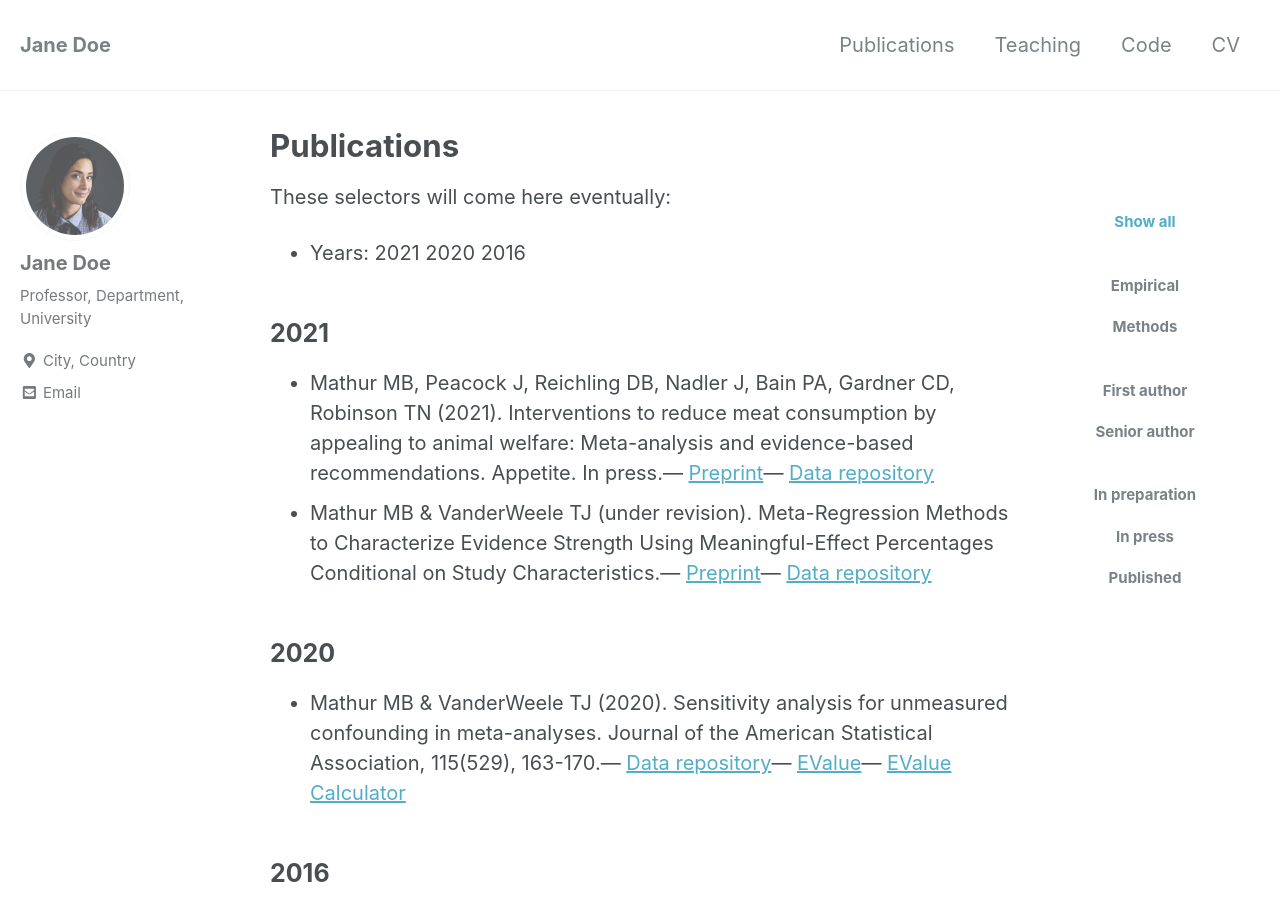
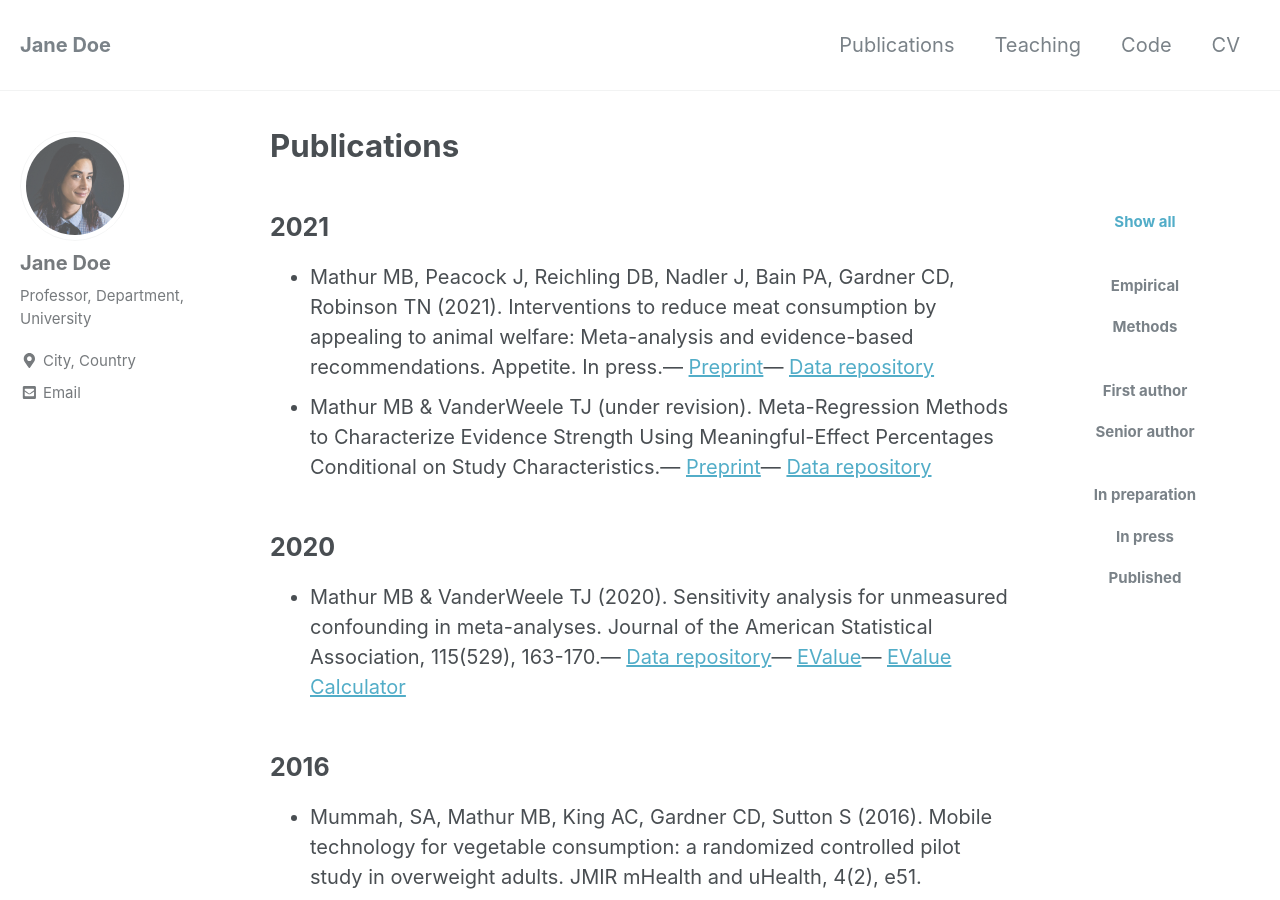
Before and after one commit to psolymos/academic-website-template, a Jekyll site: the page built from publications/index.md, in a window 1280 px wide and 900 px high. Built offline with Jekyll 4.4.1, drawn with Linux system fonts in a browser that asks for light colours; nearby versions of some CDN libraries; comment, search, counter and statistics services are not loaded.

Commit message:
Cleanup
Signed-off-by: Peter Solymos <psolymos@gmail.com>

```diff
--- a/publications/index.md
+++ b/publications/index.md
@@ -9,12 +9,7 @@ author_profile: true
   <p>{% for v in site.data.categories.publications.types %}<div class="btn btn--unselected select-type-{{ v.id }}">{{ v.name }}</div>{% endfor %}</p>
   <p>{% for v in site.data.categories.publications.authorship %}<div class="btn btn--unselected select-type-{{ v.id }}">{{ v.name }}</div>{% endfor %}</p>
   <p>{% for v in site.data.categories.publications.status %}<div class="btn btn--unselected select-type-{{ v.id }}">{{ v.name }}</div>{% endfor %}</p>
-
 </aside>
-
-These selectors will come here eventually:
-
-- Years: {% for y in site.data.categories.publications.years %} {{ y }}{% endfor %}
 
 {% for yr in site.data.categories.publications.years %}
 <h2 id="year-{{ yr }}">{{ yr }}</h2>
```
